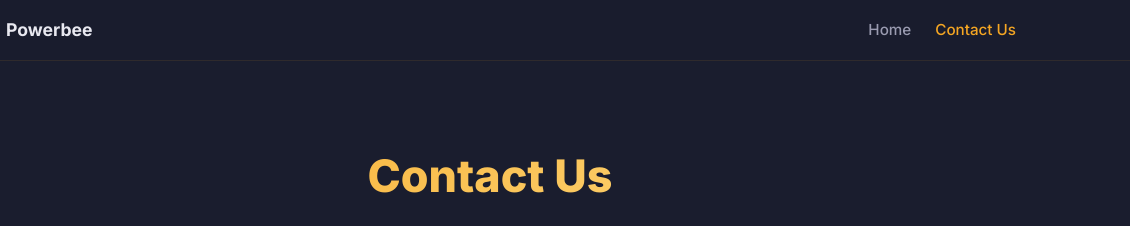
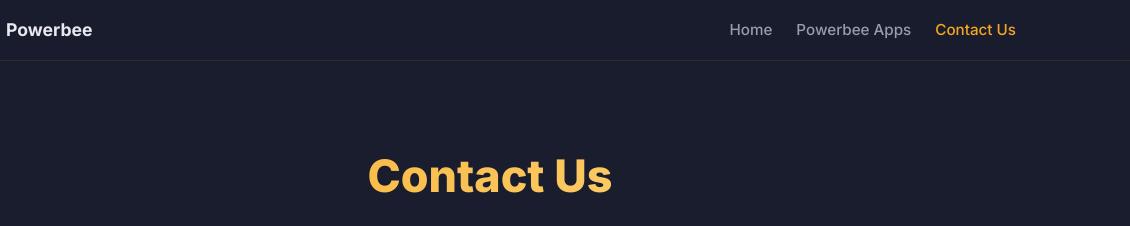
Before and after one commit to powerb33/powerbee.website, a plain HTML site: page contact.html in a window 1280 px wide. Shown: the top 226 px of the page, 150-1280 px from the left. Drawn offline with Linux system fonts and the light colour scheme.

Commit message:
Added app-ads file. Added a link to apps.powerbee.com as well.

```diff
--- a/contact.html
+++ b/contact.html
@@ -20,6 +20,7 @@
     <button class="nav-toggle" aria-label="Menu">☰</button>
     <ul class="nav-links">
       <li><a href="index.html">Home</a></li>
+      <li><a href="https://apps.powerbee.com" target="_blank">Powerbee Apps</a></li>
       <li><a href="contact.html" class="active">Contact Us</a></li>
     </ul>
   </div>
```
Also changed, not shown: index.html (+1 -0 lines), app-ads.txt (added).
